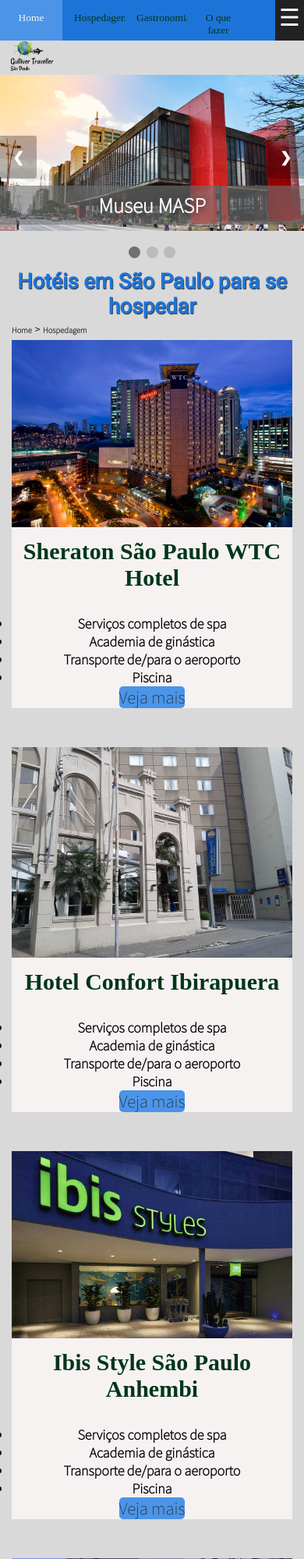
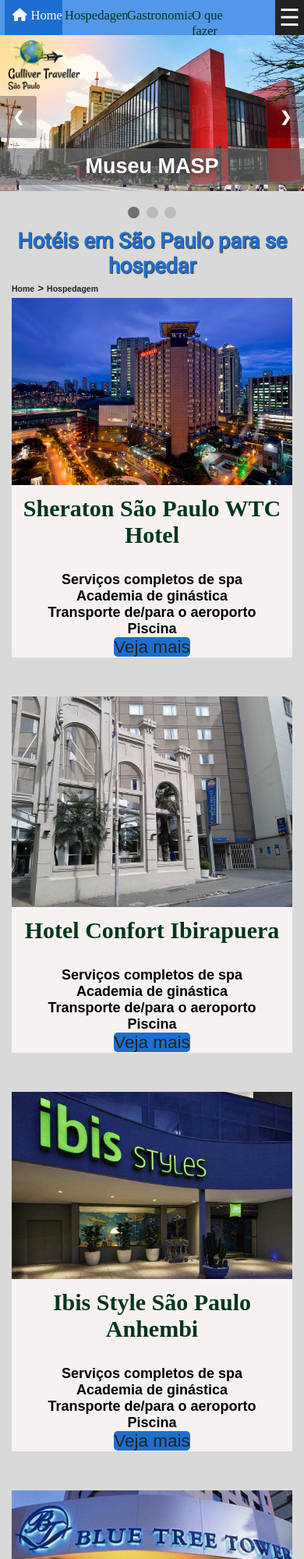
Before and after one commit to AnnylysMedeiros/Gulliver-Traveller--Projeto-FIAP, a PHP site: page / in a window 390 px wide. Shown: the top 1999 px of the page at 78% size. Run offline with PHP 8.4, Linux system fonts and the light colour scheme; some web fonts are replaced.

Commit message:
alteração no contraste das cores, ajuste no distanciamento dos icones do menu.

```diff
--- a/css/style.css
+++ b/css/style.css
@@ -1,8 +1,6 @@
 @import url('https://fonts.googleapis.com/css2?family=Rancho&display=swap');
-
 @import url('https://fonts.googleapis.com/css2?family=Roboto&display=swap');
 
-@import url('https://fonts.googleapis.com/css2?family=Source+Sans+Pro:wght@200&display=swap');
 
 * {
     margin: 0;
@@ -19,67 +17,30 @@
     background-color: #D9D9D9;
 }
 
-.zoomais{
-    color: #D9D9D9;
-    background-color: #00361b ;
-    align-items: center;
-    vertical-align: middle;
-    border-radius: 50px;
-    width: 2.5em;
-    height: 2.5em;
-    position: relative;
-    top: 410px;
-    left: 65px;
-}
-
-.zoomais p{
-    font-family: 'Source Sans Pro', sans-serif;
-    margin: 0;
-    position: absolute;
-    top: 50%;
-    left: 50%;
-    margin-right: -50%;
-    transform: translate(-50%, -50%)
-
-}
-
-.zoomenos{
-    color: #D9D9D9;
-    background-color: #00361b ;
-    font-family: 'Source Sans Pro', sans-serif;
-    border-radius: 50px;
-    width: 2em;
-    height: 2em;
-    position: relative;
-    top: 410px;
-    left: 125px;
-}
-
-.zoomenos p{
-    font-family: 'Source Sans Pro', sans-serif;
-    margin: 0;
-    position: absolute;
-    top: 50%;
-    left: 50%;
-    margin-right: -50%;
-    transform: translate(-50%, -50%)
-}
-
-h1 {
-    color: #00361B;
-}
-
-h2 {
-    color: #508355;
-}
-
 
 /*Inicio da estilização do menu */
 .menu_cabecalho {
-    height: 52px;
+    height: 59px;
     display: block;
     position: relative;
-    background-color: #1d74d8;
+    background-color: #5297E8;
+}
+
+.fa-home {
+    margin-top: 15px;
+    margin-left: 25px;
+}
+
+.menu a {
+    padding: 15px;
+    /* padding-left: 10px; */
+    width: 100%;
+    display: block;
+    text-decoration: none;
+    /* text-align: start; */
+    background-color: #5297E8;
+    color: #00361B;
+    transition: background-color 1s ease, color 0.9s ease;
 }
 
 .right-floating {
@@ -96,7 +57,7 @@
     display: flex;
     height: 100%;
     font-family: 'rancho';
-    font-size: 1.2rem;
+    font-size: 1.5rem;
     z-index: 10;
 }
 
@@ -108,16 +69,10 @@
 
 .menuleft>ul>li {
     display: flex;
-    /*align-items: center;*/
     justify-content: center;
     height: 100%;
 }
 
-/*
-.menuleft > ul > li > a {
-    height: 100%;
-}
-*/
 .menuright {
     overflow-x: clip;
     position: relative;
@@ -133,16 +88,10 @@
     float: left;
 }
 
-.menu a {
-    padding: 15px;
-    width: 100%;
-    display: block;
-    text-decoration: none;
-    text-align: center;
-    background-color: #1d74d8;
-    /* utilizar #5297E8 */
-    color: #00361B;
-    transition: background-color 1s ease, color 0.9s ease;
+
+.home a {
+    padding: 1px;
+    align-items: center;
 }
 
 .menu ul ul {
@@ -154,28 +103,28 @@
 
 .menuleft ul li:hover ul {
     visibility: visible;
-}
+ }
 
-.menu a:hover {
-    background-color: #4b94e7;
+.menu li:hover > a{
+    background-color: #1C6FCF;
     color: #f4f4f4;
+    transition: background-color 1s ease, color 0.9s ease;
 }
 
 .menuleft ul ul li {
     float: none;
-
 }
-
+/*
 .menuleft ul ul li a {
-    background-color: #4b94e7;
+    background-color: #1C6FCF;
     color: #f4f4f4;
     transition: background-color 1s ease, color 0.9s ease;
-}
-
+} */
+/*
 .menuleft ul ul li a:hover {
     background-color: #589dec;
     color: #d3d1d1;
-}
+} */
 
 /* Label */
 label {
@@ -197,22 +146,67 @@
 label {
     display: none;
 }
+/* fim do cabeçalho */
+
 
 .pular_conteudo {
     position: absolute;
     left: -999em;
 }
 
-/* fim do cabeçalho */
+.zoomais {
+    color: #D9D9D9;
+    background-color: #00361b;
+    align-items: center;
+    vertical-align: middle;
+    border-radius: 50px;
+    width: 2.5em;
+    height: 2.5em;
+    position: relative;
+    top: 410px;
+    left: 65px;
+}
 
+.zoomais p {
+    font-family: 'Source Sans Pro', sans-serif;
+    margin: 0;
+    position: absolute;
+    top: 50%;
+    left: 50%;
+    margin-right: -50%;
+    transform: translate(-50%, -50%)
+}
+
+.zoomenos {
+    color: #D9D9D9;
+    background-color: #00361b;
+    font-family: 'Source Sans Pro', sans-serif;
+    border-radius: 50px;
+    width: 2em;
+    height: 2em;
+    position: relative;
+    top: 410px;
+    left: 125px;
+}
+
+.zoomenos p {
+    font-family: 'Source Sans Pro', sans-serif;
+    margin: 0;
+    position: absolute;
+    top: 50%;
+    left: 50%;
+    margin-right: -50%;
+    transform: translate(-50%, -50%)
+}
 
 /*logotipo Gulliver */
 .logogulliver {
-    width: 15vw;
-    position: relative;
+    width: 150px;
+    position: absolute;
     left: 3vw;
+    margin-top: 5px;
+    z-index: 5;
 }
-
 
 /* carrossel */
 .slides {
@@ -224,14 +218,13 @@
     height: 350px;
 }
 
-/* Slideshow container */
 .slideshow-container {
     max-width: 800px;
     position: relative;
     margin: auto;
 }
 
-/* botoes Next & previous */
+/* botões Next & previous */
 .prev,
 .next {
     cursor: pointer;
@@ -249,7 +242,7 @@
     user-select: none;
 }
 
-/* posição do "next button" para a direita */
+/* posição do next button para a direita */
 .next {
     right: 0;
     border-radius: 3px 0 0 3px;
@@ -260,7 +253,7 @@
     background-color: rgba(0, 0, 0, 0.8);
 }
 
-/* nome do local da foto */
+/* nome do local na foto do carrossel */
 .text {
     color: #fff;
     text-shadow: 0.03em 0.09em 0.3em #333;
@@ -274,7 +267,7 @@
     text-align: center;
 }
 
-/* Numbero de fotos no carrossel */
+/* Numero de fotos no carrossel */
 .numbertext {
     color: #f2f2f2;
     font-size: 12px;
@@ -338,7 +331,7 @@
     font-family: 'Roboto', sans-serif;
     font-size: 3.3rem;
     text-shadow: 0.03em 0.03em 0.03em #333;
-    color: #1d74d8;
+    color: #1C6FCF;
     display: flex;
     justify-content: center;
     margin-top: 10px;
@@ -388,7 +381,6 @@
     margin: 5px 15px 50px 15px;
 
     background-color: #f7f2f2;
-
 }
 
 .hoteis:hover {
@@ -401,13 +393,11 @@
     max-height: 350px;
     margin: 10px;
     position: relative;
-
 }
 
 .bloco_conteudo_hotel {
     display: block;
     max-width: 700px;
-
 }
 
 .bloco_conteudo_hotel h2 {
@@ -422,12 +412,13 @@
     margin-top: 30px;
     font-size: 1.2rem;
     font-weight: 900;
+    list-style: none;
 }
 
 .bloco_conteudo_hotel a {
     font-size: 1.5rem;
     text-decoration: none;
-    background-color: #4b94e7;
+    background-color: #1C6FCF;
     color: #222;
     border-radius: 5px;
 }
@@ -439,7 +430,7 @@
 }
 
 .rodape {
-    background-color: #1d74d8;
+    background-color: #5297E8;
     height: 50px;
     display: flex;
     align-items: center;
@@ -459,6 +450,10 @@
         margin-right: 0px;
     }
 
+    .menu a {
+        text-align: start;
+    }
+
     .menuright {
         margin-left: -100%;
     }
@@ -471,6 +466,10 @@
     .menuright ul li {
         width: 100%;
         float: none;
+    }
+
+    .logogulliver {
+        left: 10vw;
     }
 
     .breadcrumb {
@@ -493,8 +492,35 @@
         z-index: 15;
     }
 
+    .menu_cabecalho {
+        height: 45px;
+    }
+
     .menu {
-        font-size: 0.9rem;
+        font-size: 1.1rem;
+    }
+
+    .menu a {
+        margin-left: 6px;
+        margin-top: 10px;
+        padding: 0;
+        text-align: start;
+    }
+
+    .fa-home {
+        margin-right: 5px;
+        margin-left: 10px;
+    }
+
+    .home a {
+        padding: 0;
+        margin-top: -4px;
+    }
+
+    .logogulliver {
+        width: 25vw;
+        margin-top: 5px;
+        left: 2vw;
     }
 
     .carrossel {
@@ -536,4 +562,8 @@
         height: 200px;
     }
 
+    .rodape {
+        font-size: 0.9rem;
+    }
+
 }
--- a/index.html
+++ b/index.html
@@ -1,6 +1,5 @@
 <!DOCTYPE html>
 <html lang="pt-br">
-
 <head>
     <meta charset="UTF-8">
     <meta http-equiv="X-UA-Compatible" content="IE=edge">
@@ -22,7 +21,7 @@
         <div class="menu_cabecalho">
             <nav class="menu menuleft left-floating">
                 <ul>
-                    <li><a href="">Home</a></li>
+                    <li class="home"><a href="" ><i class="fas fa-home"></i>Home</a></li>
                     <li><a href="">Hospedagem</a></li>
                     <li><a href="">Gastronomia</a></li>
                     <li><a href="">O que fazer</a>
@@ -55,7 +54,7 @@
                 <p>A-</p>
             </div>
         </div>
-        <a class="pular_conteudo" href="#conteudo" accesskey="p">Pular para o conteudo principal</a>
+        <a class="pular_conteudo" href="#conteudo_hospedagem" accesskey="p">Pular para o conteudo principal</a>
         <!-- fim do menu -->
 
         <img class="logogulliver" src="./imagens/Logotipo Gulliver Traveller-02.png"
@@ -98,7 +97,7 @@
         <!-- fim carrossel -->
     </header>
 
-    <main id="conteudo">
+    <main id="conteudo_hospedagem">
         <h1 class="titulo_principal">Hotéis em São Paulo para se hospedar</h1>
 
         <nav aria-label="Breadcrumb" class="breadcrumb">
```
Also changed, not shown: hoteis.html (+66 -34 lines).
